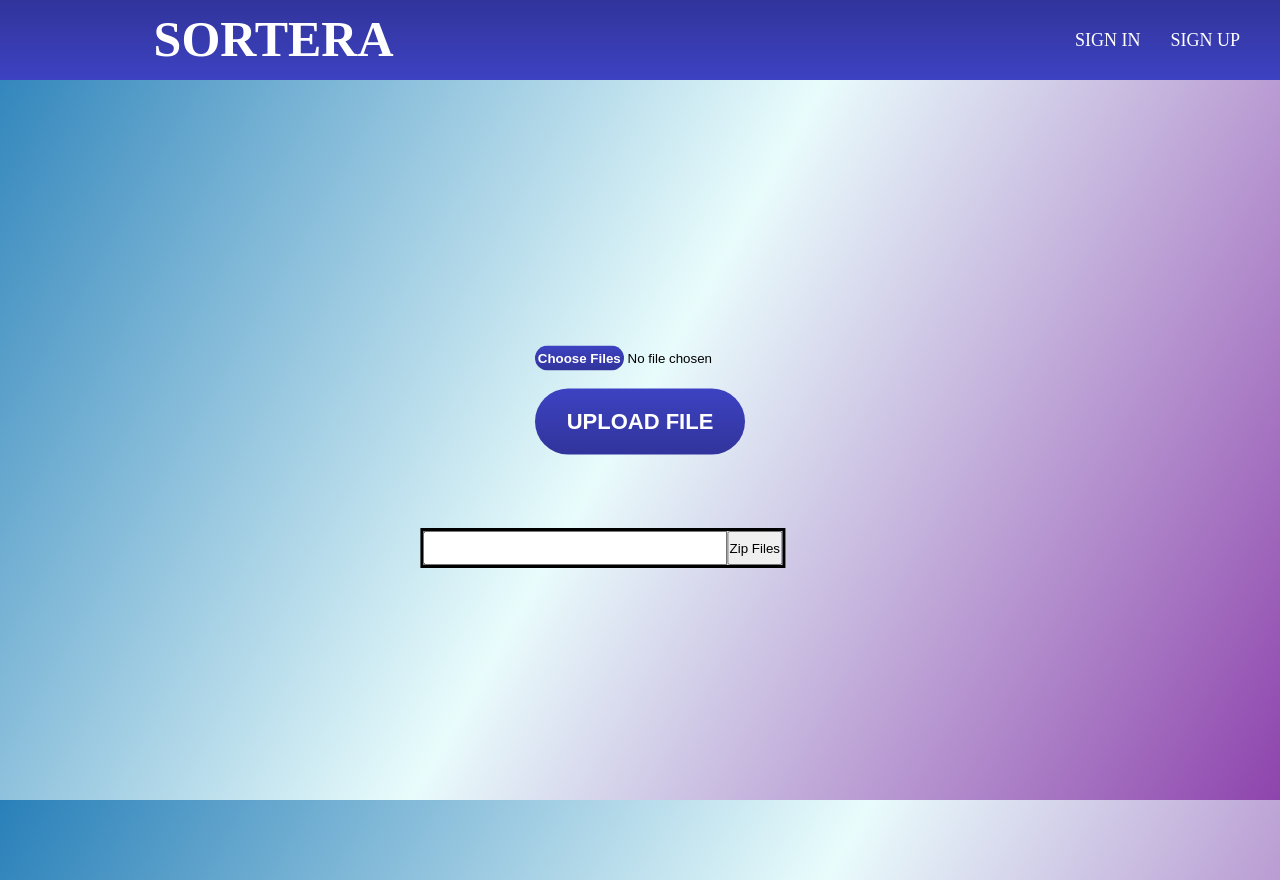
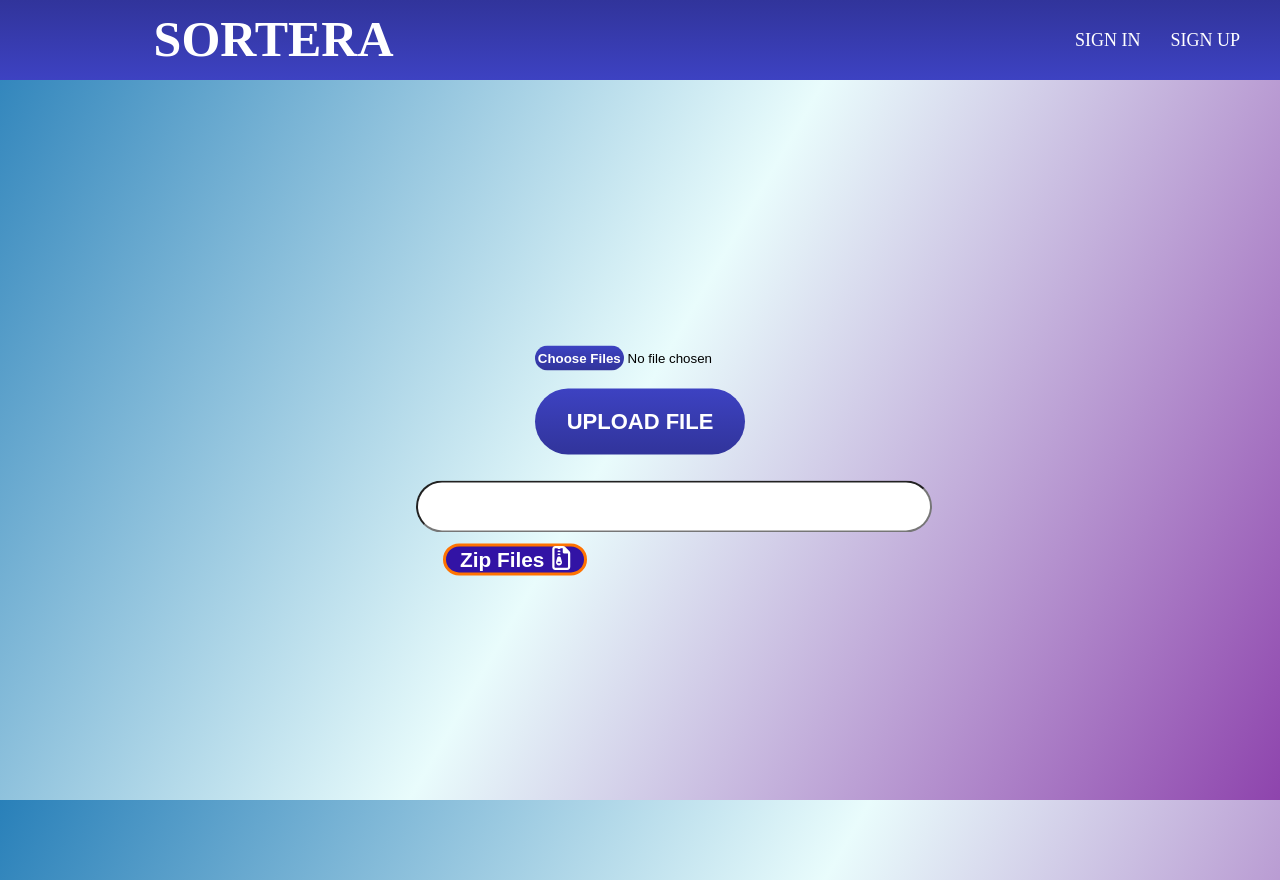
Before and after one commit to Sortera/Sortera, a React app: page / in a window 1280 px wide. Built offline with nearby package versions, Linux system fonts and the light colour scheme.

Commit message:
zipForm component added

```diff
--- a/assets/buttonStyles.css
+++ b/assets/buttonStyles.css
@@ -89,21 +89,42 @@ button .fa {
   transition: 0.5s;
 }
 #zipFormContainer {
-  border: solid;
   display: flex;
   position: absolute;
   flex-wrap: wrap;
   border-width: 0.2rem;
   width: fit-content;
-  border-color: black;
   top: 65%;
-  left: 34%;
-  transform: translate(-4%, 20%);
+  left: 55%;
+  transform: translate(-50%, -50%);
   transition: all 0.3s ease 0.3s;
-  /* margin-top: 60%;
-  margin-left: 30%; */
 }
 #zipInput {
-  width: 300px;
-  height: 30px;
+  width: 30rem;
+  height: 3rem;
+  border-radius: 3rem;
+  font-size: large;
+  padding-left: 1rem;
+  padding-right: 1rem;
+  margin-top: 1rem;
 }
+#zipButton {
+  width: 9rem;
+  font-size: 1.3rem;
+  font-weight: bold;
+  background-color: #3213a5;
+  border-color: rgb(255, 115, 1);
+  border-style: solid;
+  border-radius: 1rem;
+  margin-left: 1.7rem;
+  margin-top: 0.7rem;
+  border-width: 0.2rem;
+  color: white;
+}
+#zipButton:hover {
+  background: linear-gradient(#31349b, #373bae, #3d42c2);
+}
+#zipIcon {
+  margin-left: 0.5rem;
+  font-size: x-large;
+}
--- a/client/components/ZipForm.jsx
+++ b/client/components/ZipForm.jsx
@@ -9,7 +9,10 @@ export default class ZipForm extends Component {
     return (
       <div id="zipFormContainer">
         <input id="zipInput" type="text" />
-        <button id="zipButton">Zip Files</button>
+        <button id="zipButton">
+          Zip Files
+          <i id="zipIcon" class="far fa-file-archive"></i>
+        </button>
       </div>
     );
   }
```
